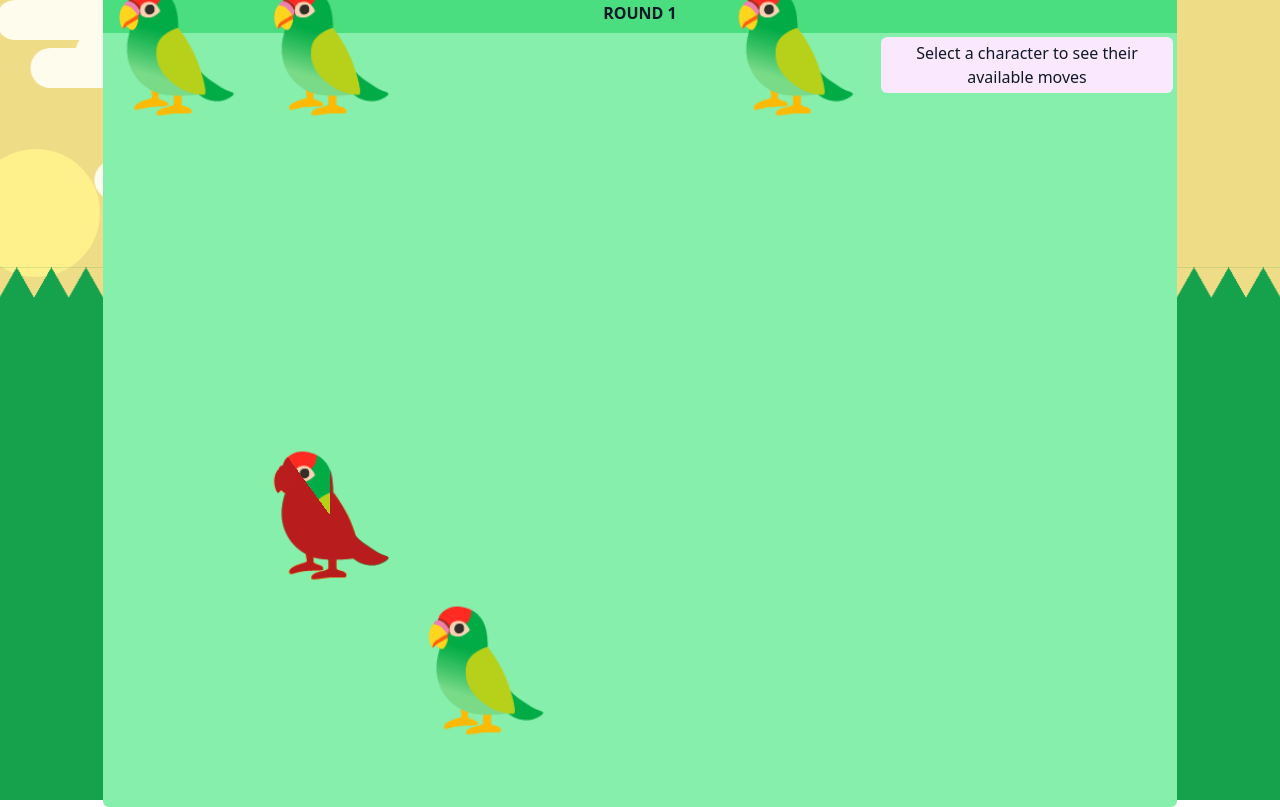
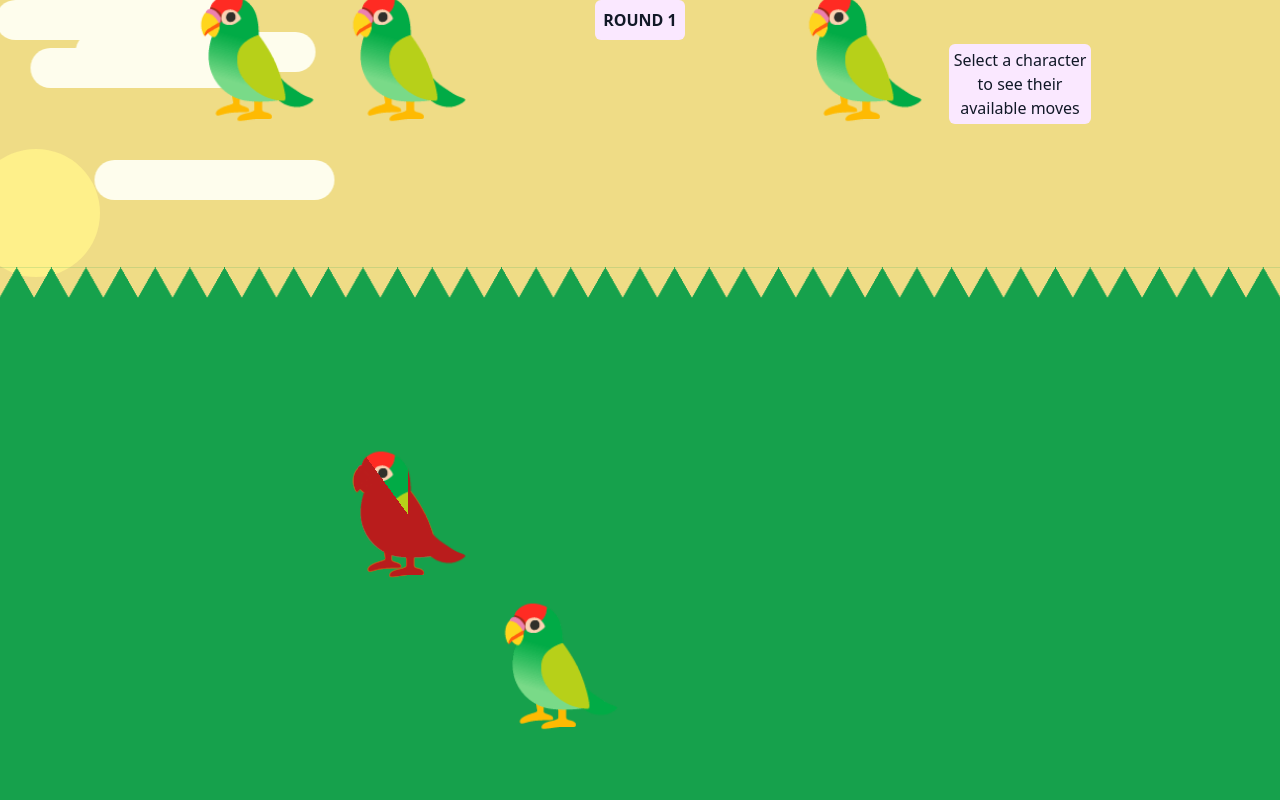
Before and after one commit to PawelMarcinowski11/WildBrawlTactics, an Angular app: page / in a window 1280 px wide. Built offline with nearby package versions, Linux system fonts and the light colour scheme; a web font is replaced by a local one.

Commit message:
remove green overlay and reduce the size of side panel

```diff
--- a/src/app/components/character-preview/character-preview.component.html
+++ b/src/app/components/character-preview/character-preview.component.html
@@ -1,8 +1,6 @@
-<div
-  class="w-full h-full rounded-br-md max-md:rounded-bl-md text-gray-900 bg-green-300"
->
+<div class="w-full h-full rounded-br-md max-md:rounded-bl-md text-gray-900">
   <div *ngIf="selectedCharacter" class="font-bold sticky top-0">
-    <div class="p-1">
+    <div class="p-1 pt-0">
       <div class="p-1 rounded-md bg-fuchsia-100">
         HP: {{ selectedCharacter.hp }} / {{ selectedCharacter.max_hp }}
       </div>
--- a/src/app/components/map/map.component.html
+++ b/src/app/components/map/map.component.html
@@ -5,14 +5,14 @@
     class="w-full max-md:max-w-[65dvh] md:w-full flex justify-center content-center flex-grow relative"
   >
     <div
-      class="w-full md:w-[calc(min(100dvh+300px-26px,100%))] pt-2 pb-2 bg-green-400 text-gray-900 text-center font-bold rounded-tl-md rounded-tr-md max-md:absolute bottom-0"
+      class="p-2 bg-fuchsia-100 text-gray-900 text-center font-bold rounded-md max-md:absolute bottom-0"
     >
       {{ "Round " + roundNumber | uppercase }}
     </div>
   </div>
   <div
     (click)="deselect()"
-    class="w-full max-md:max-w-[65dvh] md:w-[calc(min(100dvh-26px,100vw-302px))] aspect-square bg-green-300 relative md:rounded-bl-md"
+    class="w-full max-md:max-w-[65dvh] md:w-[calc(min(100dvh-40px,100vw-152px))] aspect-square relative md:rounded-bl-md"
   >
     <ani-character
       @leave
@@ -24,7 +24,7 @@
     ></ani-character>
   </div>
   <div
-    class="w-full max-md:max-w-[65dvh] md:w-[300px] md:h-[calc(min(100dvh-26px,100vw-302px))] relative max-md:flex-grow"
+    class="w-full max-md:max-w-[65dvh] md:w-[150px] md:h-[calc(min(100dvh-40px,100vw-152px))] relative max-md:flex-grow"
   >
     <ani-character-preview
       class="absolute w-full md:h-full max-h-full overflow-auto"
```
